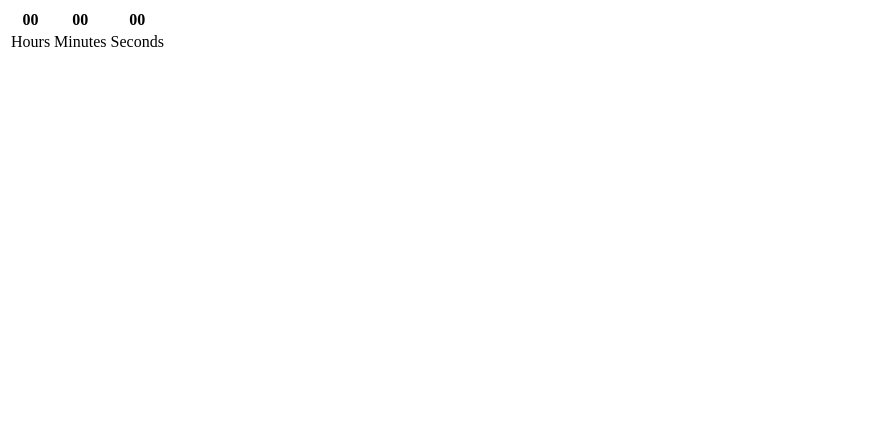
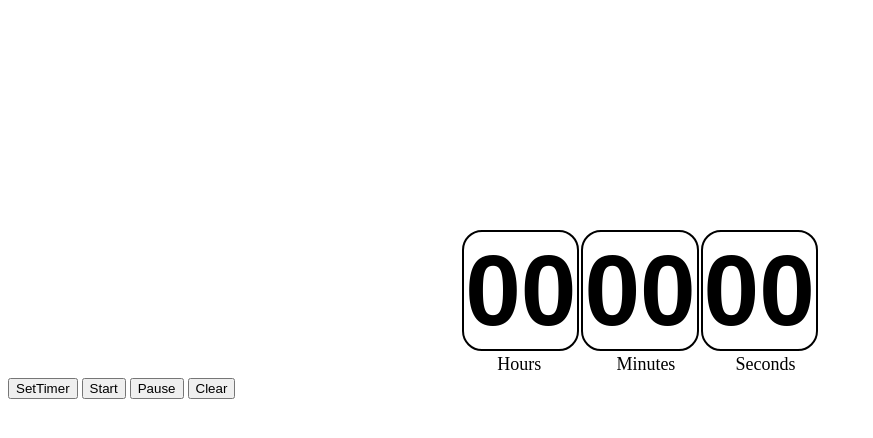
Before and after one commit to Preet149/Frontend_Development, a browser extension: page Projects/CountdownTimer/countdown.html in a window 1280 px wide. Shown: the whole page, without its empty margins (0-873 px from the left). Drawn offline with Linux system fonts and the light colour scheme.

Commit message:
Added 4 buttons

```diff
--- a/Projects/CountdownTimer/countdown.html
+++ b/Projects/CountdownTimer/countdown.html
@@ -5,7 +5,7 @@
     <meta http-equiv="X-UA-Compatible" content="IE=edge">
     <meta name="viewport" content="width=device-width, initial-scale=1.0">
     <title>Countdown Timer</title>
-    <link rel="stylesheet" href="/Countdown Timer/countdown.css" type="text/css">
+    <link rel="stylesheet" href="/CountdownTimer/countdown.css" type="text/css">
 </head>
 <body>
     <table>
@@ -20,5 +20,6 @@
             <td>Seconds</td>
         </tr>
     </table>
+    <button id="settimer-btn">SetTimer</button> <button id="start-btn">Start</button> <button id="pause-btn">Pause</button> <button id="clear-btn">Clear</button>
 </body>
 </html>
```
